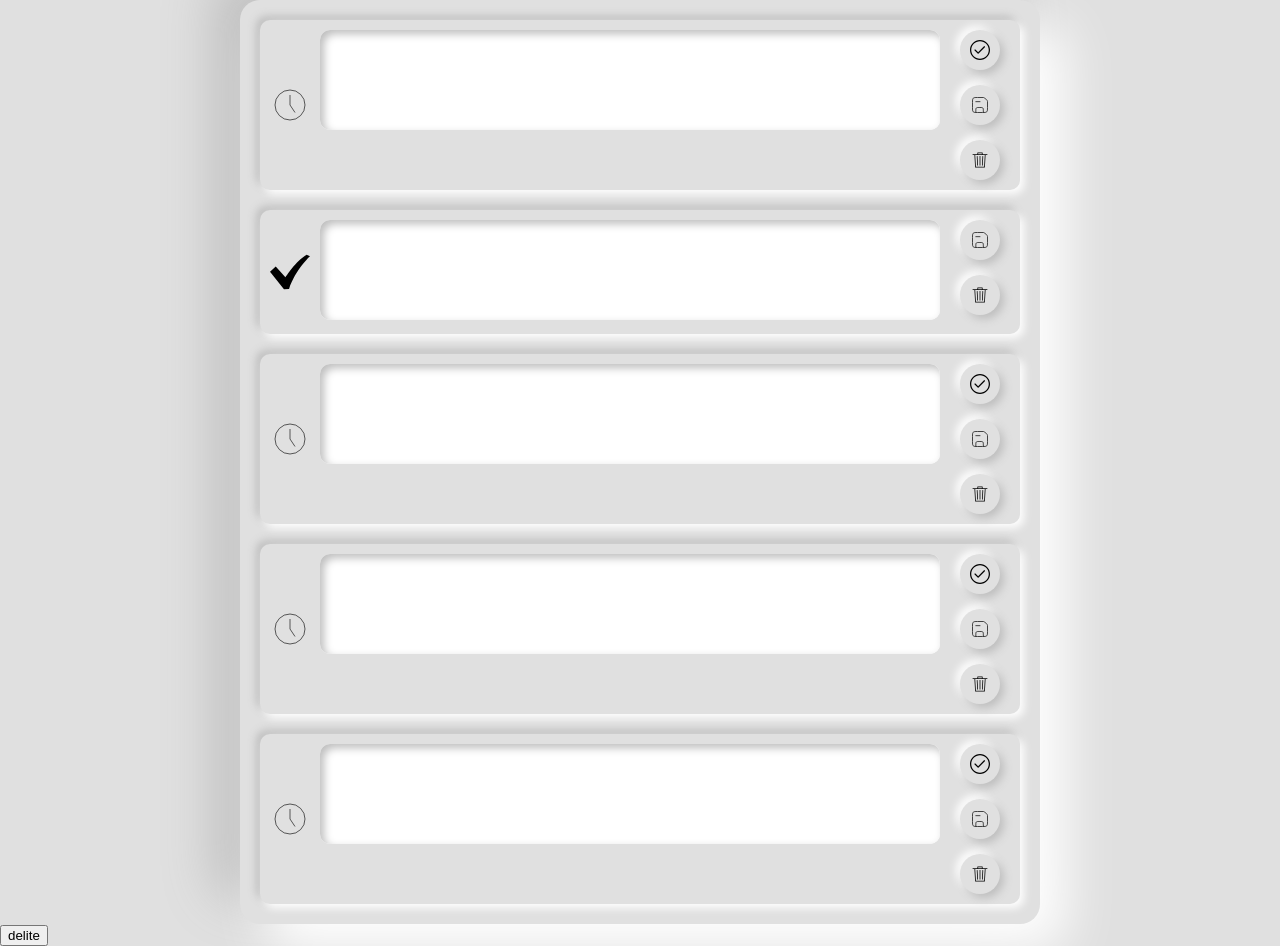
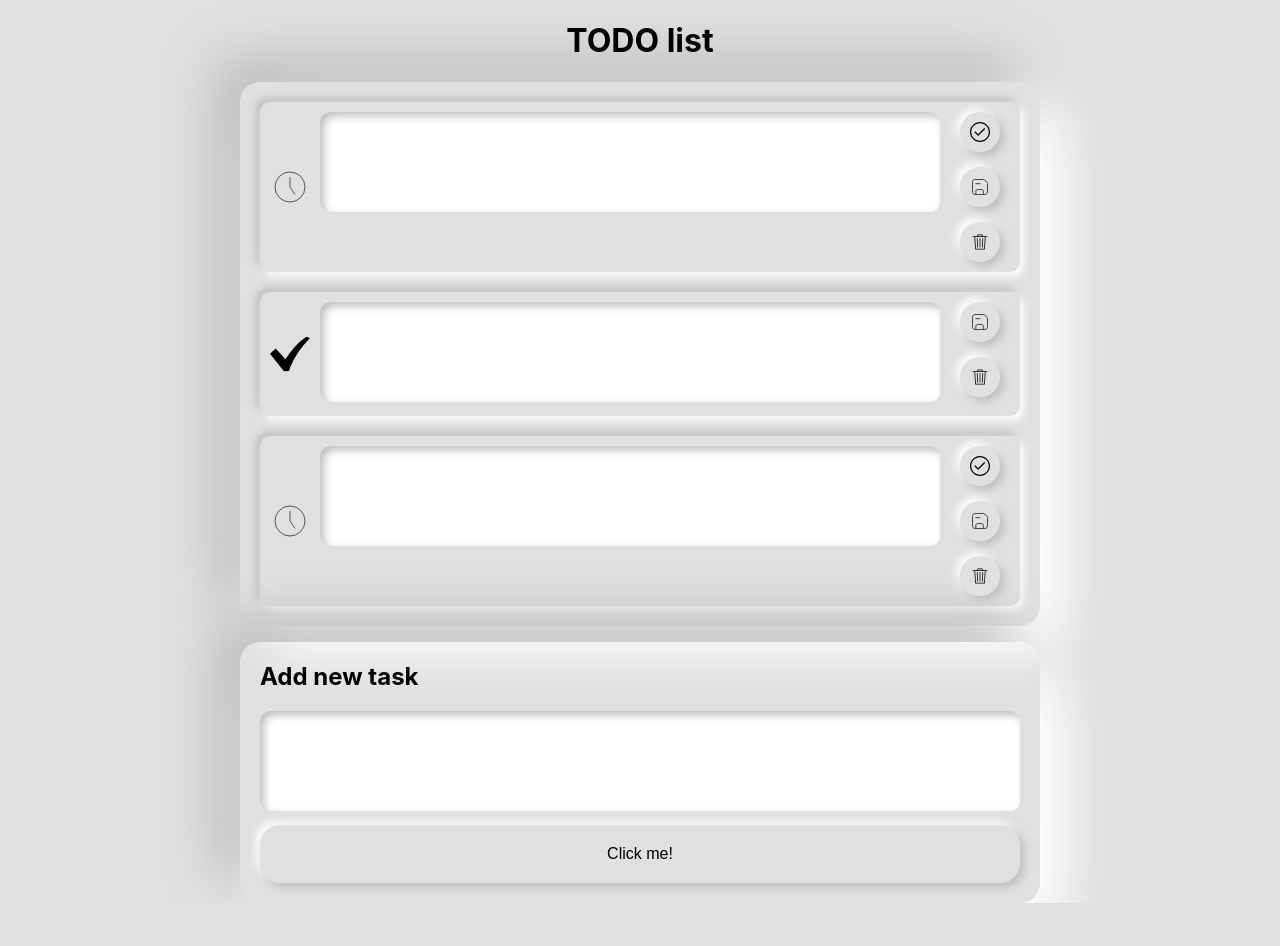
Before and after one commit to ybarykin73/React-ToDo, a React (Create React App) app: page / in a window 1280 px wide. After the commit the page ends 903 px from the top, so only its background shows below. Built offline with nearby package versions, Linux system fonts and the light colour scheme.

Commit message:
Added compnent form

```diff
--- a/src/App.js
+++ b/src/App.js
@@ -1,10 +1,10 @@
-import List from './components/List/List'
+import Main from './components/Main/Main';
 import './App.css';
 
 function App() {
   return (
     <div className="App">
-      <List />
+      <Main />
     </div>
   );
 }
--- /dev/null
+++ b/src/components/Form/Form.jsx
@@ -0,0 +1,18 @@
+import React from 'react'
+
+import Textarea from '../subcomponents/Textarea/Textarea'
+import Button from '../subcomponents/Button/Button'
+
+import './Form.scss'
+
+const Form = () => {
+    return (
+        <div className='form'>
+            <h2 className='form__title'>Add new task</h2>
+            <Textarea />
+            <Button text='Click me!' />
+        </div>
+    )
+}
+
+export default Form
--- /dev/null
+++ b/src/components/Form/Form.scss
@@ -0,0 +1,20 @@
+.form {
+    padding: 20px;
+    border-radius: 20px;
+    box-shadow: 26px 26px 52px #fff,
+    -26px -26px 52px #bebebe;
+
+    &__title {
+        margin: 0px;
+        margin-bottom: 20px;
+    }
+
+    .textarea {
+        margin-bottom: 10px;
+    }
+
+    .button {
+        width: 100%;
+        padding: 20px 10px;
+    }
+}
--- a/src/components/List/List.jsx
+++ b/src/components/List/List.jsx
@@ -11,7 +11,7 @@ const array = [{
     id: 2,
     isChecked: true,
     text:'Lorem ipsum dolor sit amet consectetur, adipisicing elit. Autem rerum consequuntur quas magnam adipisci. Culpa, earum fugiat sequi aspernatur molestias iure eligendi ea sint quam, aliquam est. Vel, exercitationem molestias?'
-},3,4,5]
+},3]
 
 const List = () => {
 
@@ -38,7 +38,6 @@ const List = () => {
                 ))
             }
         </ul>
-        <button onClick={() => test()} >delite</button>
         </>
     )
 }
--- a/src/components/List/List.scss
+++ b/src/components/List/List.scss
@@ -1,10 +1,7 @@
 ul {
     list-style: none;
     padding: 20px;
-    max-width: 800px;
-    margin: 0px auto;
     border-radius: 20px;
-
     box-shadow: 26px 26px 52px #fff,
     -26px -26px 52px #bebebe;
 }
--- /dev/null
+++ b/src/components/Main/Main.jsx
@@ -0,0 +1,18 @@
+import React from 'react'
+
+import List from '../List/List'
+import Form from '../Form/Form'
+
+import './Main.scss'
+
+const Main = () => {
+    return (
+        <main className='main'>
+            <h1 className='title'>TODO list</h1>
+            <List />
+            <Form />
+        </main>
+    )
+}
+
+export default Main
--- /dev/null
+++ b/src/components/Main/Main.scss
@@ -0,0 +1,8 @@
+.main {
+    max-width: 800px;
+    margin: 0 auto;
+}
+
+.title {
+    text-align: center;
+}
--- a/src/components/subcomponents/Button/Button.jsx
+++ b/src/components/subcomponents/Button/Button.jsx
@@ -5,18 +5,25 @@ import './Button.scss'
 const Button = (props) => {
 
     const {
+        text,
         image,
         onClick
     } = props
 
     return (
-        <button className='button'>
-            <img
-                className='button__image'
-                src={image}
-                alt="trash"
-                onClick={onClick}
-            />
+        <button className={`button ${image ? 'button--image' : ''}`}>
+            {
+                !image
+                ?
+                    <span>{text}</span>
+                :
+                <img
+                    className='button__image'
+                    src={image}
+                    alt={text}
+                    onClick={onClick}
+                />
+            }
         </button>
     )
 }
--- a/src/components/subcomponents/Button/Button.scss
+++ b/src/components/subcomponents/Button/Button.scss
@@ -1,11 +1,11 @@
 .button {
     padding: 10px 10px;
     border: none;
-    border-radius: 50%;
+    border-radius: 20px;
+    font-size: 16px;
     background-color: #e0e0e0;
     box-shadow: 4px 4px 8px #bebebe,
                 -4px -4px 8px #fff;
-
     transition: background-color 0.4s;
 
     &:hover,
@@ -13,6 +13,10 @@
         background-color: #d1d1d1;
     }
 
+    &--image {
+        border-radius: 50%;
+    }
+
     &__image {
         display: block;
     }
--- a/src/components/subcomponents/Textarea/Textarea.jsx
+++ b/src/components/subcomponents/Textarea/Textarea.jsx
@@ -4,7 +4,7 @@ import './Textarea.scss'
 
 const Textarea = () => {
     return (
-        <textarea className='input' type="text" />
+        <textarea className='textarea' type="text" />
     )
 }
 
--- a/src/components/subcomponents/Textarea/Textarea.scss
+++ b/src/components/subcomponents/Textarea/Textarea.scss
@@ -1,4 +1,4 @@
-.input {
+.textarea {
     border: none;
     width: 100%;
     min-height: 100px;
```
